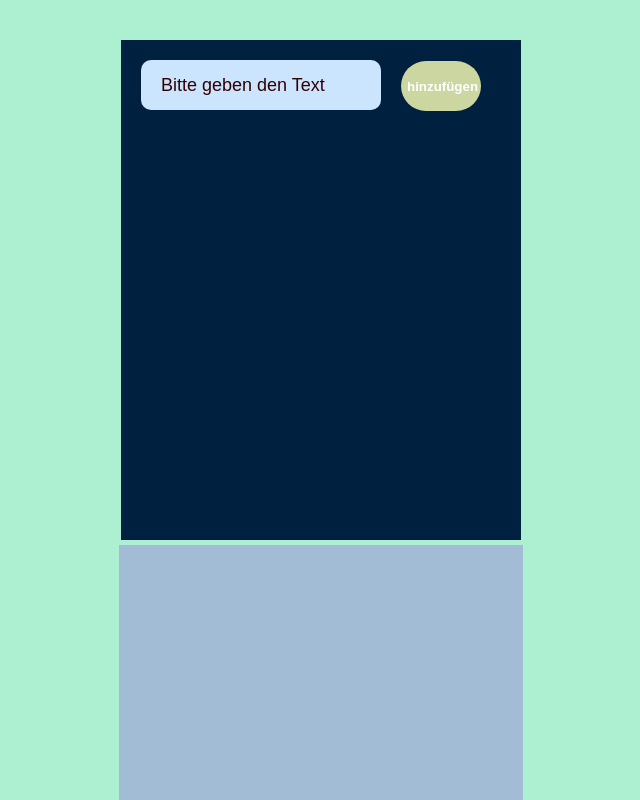
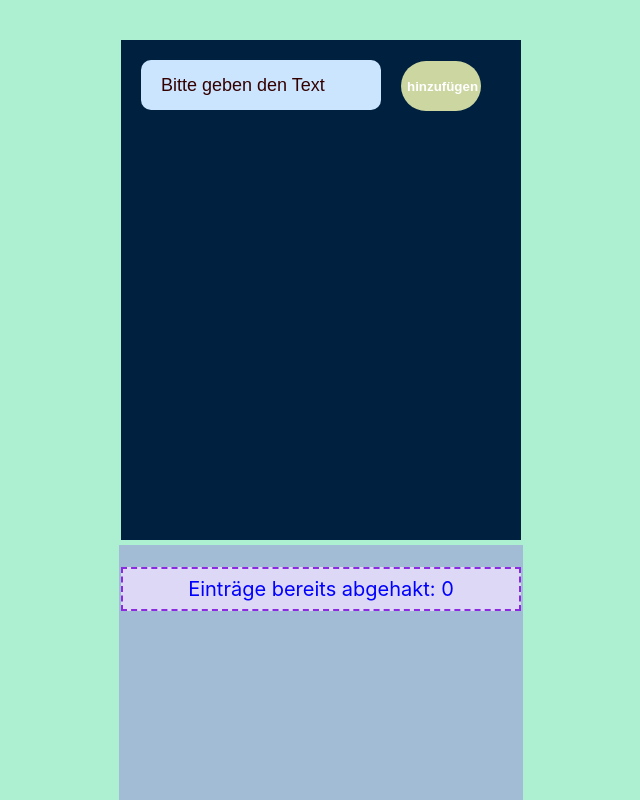
Before and after one commit to MuradEminov/to-do-list, a React (Create React App) app: page / in a window 1280 px wide. Shown: the top 800 px of the page, without its empty margins (319-959 px from the left). Built offline with nearby package versions, Linux system fonts and the light colour scheme.

Commit message:
Display done items number added

```diff
--- a/src/DoneItems.css
+++ b/src/DoneItems.css
@@ -6,3 +6,12 @@
   margin-top: 5px;
   padding: 2px;
 }
+
+p#done-items {
+  color: blue;
+  font-size: 20px;
+  text-align: center;
+  border: 2px blueviolet dashed;
+  background-color: rgb(222, 216, 247);
+  padding: 8px;
+}
--- a/src/DoneItems.js
+++ b/src/DoneItems.js
@@ -1,11 +1,14 @@
-import React from 'react';
+import React, { useContext } from 'react';
 import './DoneItems.css';
 import DoneListItems from './DoneListItems';
+import { DoneListContext } from './App';
 
 const DoneItems = (props) => {
+  const doneList = useContext(DoneListContext);
   return (
     <div className='Done'>
       <DoneListItems />
+      <p id='done-items'>Einträge bereits abgehakt: {doneList.length} </p>
     </div>
   );
 };
```
